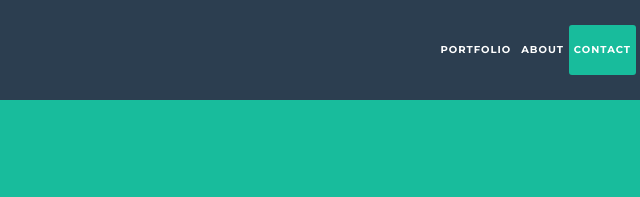
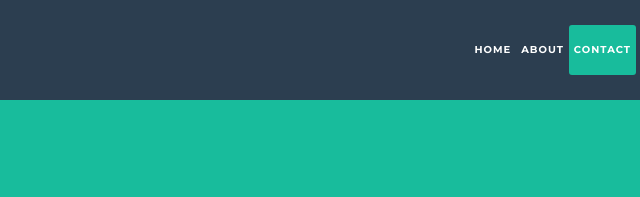
Before and after one commit to dianecaro350/Adulting101, a website with bundled scripts: page startbootstrap-freelancer-gh-pages/index.html in a window 1280 px wide. Shown: the top 197 px of the page, 544-1184 px from the left. Built offline with nearby package versions, Linux system fonts and the light colour scheme.

Commit message:
Update index.html

```diff
--- a/startbootstrap-freelancer-gh-pages/index.html
+++ b/startbootstrap-freelancer-gh-pages/index.html
@@ -37,7 +37,7 @@
         <div class="collapse navbar-collapse" id="navbarResponsive">
           <ul class="navbar-nav ml-auto">
             <li class="nav-item">
-              <a class="nav-link js-scroll-trigger" href="#portfolio">Portfolio</a>
+              <a class="nav-link js-scroll-trigger" href="#portfolio">Home</a>
             </li>
             <li class="nav-item">
               <a class="nav-link js-scroll-trigger" href="#about">About</a>
```
